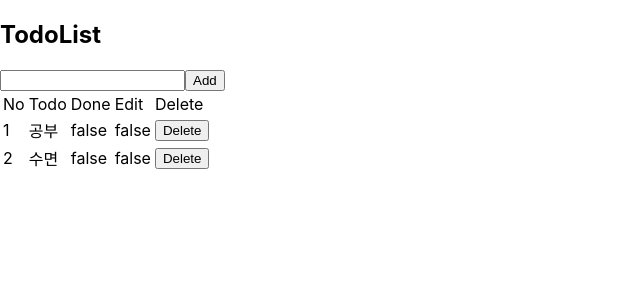
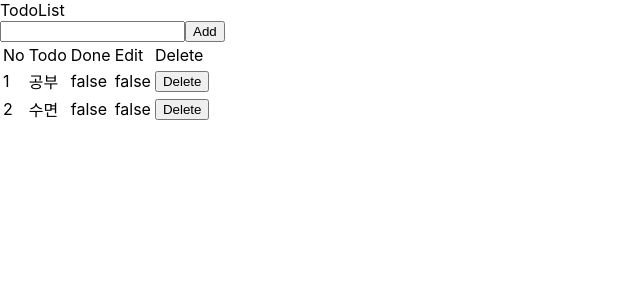
Before and after one commit to youngw77/ReactHook, a React (Create React App) app in the folder statehook/: page / in a window 1280 px wide. Shown: the top 300 px of the page, without its empty margins (0-640 px from the left). Built offline with nearby package versions, Linux system fonts and the light colour scheme.

Commit message:
components 분리

```diff
--- a/statehook/src/App.js
+++ b/statehook/src/App.js
@@ -44,6 +44,8 @@
 
 
 import { useState } from 'react';
+import Template from './components/Template';
+import TodoList from './components/TodoList';
 
 function App() {
   const [todo, setTodo] = useState([
@@ -61,8 +63,6 @@ function App() {
     },
   ]);
   const [input, setInput] = useState('');
-  const [todoText, setTodoText] = useState('');
-  // const [toggle, setToggle] = useState(todo.done);
 
   const handleInputChange = (e) => {
     setInput(e.target.value);
@@ -98,101 +98,13 @@ function App() {
   }
   }
 
-
-
-  const deleteList = (index) => {
-    const indexId = todo[index].id;
-    // fileter((todo) => (todo.id ! == todo[index].id)) 가 왜 안되는지
-    setTodo(todo.filter((todo) => (todo.id !== indexId)));
-  }
-
-  const doneToggle = (index) => {
-    if(todo[index].done){
-      setTodo(
-        todo.map((preState) => {
-          console.log(preState);
-          console.log(preState.id);
-          return (preState.id === index + 1) ? {...preState, done: false} : preState
-        })
-      )
-    } else{
-      setTodo(
-        todo.map((preState) => {
-          console.log(preState);
-          console.log(preState.id);
-          return (preState.id === index + 1) ? {...preState, done: true} : preState
-        })
-      )
-    }
-  }
-
-  const editToggle = (index) => {
-    if(todo[index].edit){
-      setTodo(
-        todo.map((preState) => {
-          console.log(preState);
-          console.log(preState.id);
-          return (preState.id === index + 1) ? {...preState, edit: false} : preState
-        })
-      )
-    } else{
-      setTodo(
-        todo.map((preState) => {
-          console.log(preState);
-          console.log(preState.id);
-          return (preState.id === index + 1) ? {...preState, edit: true} : preState
-        })
-      )
-    }
-  }
-
-  const handleInputTodoChange = (e) => {
-    setTodoText(e.target.value);
-  }
-
-  const handleTodoEnter = (e, index) => {
-    console.log(index);
-    if(e.keyCode === 13){
-      todo[index].todo = todoText;
-      todo[index].edit = false;
-    }
-    setTodoText('');
-  }
-
   return (
     <div>
-      <h2>TodoList</h2>
+    <Template />
       <input type="text" value={input} onChange={handleInputChange} onKeyDown={handleEnter}></input>
       <button onClick={handleUpload}>Add</button>
-         <table>
-          <thead>
-            <tr>
-              <td>No</td>
-              <td>Todo</td>
-              <td>Done</td>
-              <td>Edit</td>
-              <td>Delete</td>
-            </tr>
-          </thead>
-          <tbody>
-            {todo.map((todo, index) => {
-              return <tr key={index}>
-              <td>{todo.id}</td>
-              <td>{todo.edit ? <input value={todoText} onChange={handleInputTodoChange} onKeyDown={(event) =>handleTodoEnter(event, index)}></input> : todo.todo}</td>
-              <td
-              onClick={() => doneToggle(index)}
-              >{todo.done ? 'true' : 'false'}</td>
-              <td
-              onClick={() => {editToggle(index)}}
-              >{todo.edit ? 'true' : 'false'}</td>
-              <td><button
-              onClick={() => deleteList(index)}
-              >Delete</button></td>
-            </tr>
-            })}
-          </tbody>
-        </table>
-    </div>
+      <TodoList />
+      </div>
   );
 }
 
--- /dev/null
+++ b/statehook/src/components/Template.js
@@ -0,0 +1,9 @@
+import React from 'react';
+
+const Template = () => {
+    return (
+            <div>TodoList</div>
+    )
+}
+
+export default Template;
--- /dev/null
+++ b/statehook/src/components/TodoList.js
@@ -0,0 +1,112 @@
+import { useState } from 'react';
+
+const TodoList = () => {
+    const [todoText, setTodoText] = useState('');
+    const [todo, setTodo] = useState([
+        {
+          id:1,
+          todo:'공부',
+          done: false,
+          edit: false,
+        },
+        {
+          id:2,
+          todo:'수면',
+          done: false,
+          edit: false,
+        },
+      ]);
+
+      const deleteList = (index) => {
+        const indexId = todo[index].id;
+        // fileter((todo) => (todo.id ! == todo[index].id)) 가 왜 안되는지
+        setTodo(todo.filter((todo) => (todo.id !== indexId)));
+      }
+
+      const doneToggle = (index) => {
+        if(todo[index].done){
+          setTodo(
+            todo.map((preState) => {
+              console.log(preState);
+              console.log(preState.id);
+              return (preState.id === index + 1) ? {...preState, done: false} : preState
+            })
+          )
+        } else{
+          setTodo(
+            todo.map((preState) => {
+              console.log(preState);
+              console.log(preState.id);
+              return (preState.id === index + 1) ? {...preState, done: true} : preState
+            })
+          )
+        }
+      }
+
+      const editToggle = (index) => {
+        if(todo[index].edit){
+          setTodo(
+            todo.map((preState) => {
+              console.log(preState);
+              console.log(preState.id);
+              return (preState.id === index + 1) ? {...preState, edit: false} : preState
+            })
+          )
+        } else{
+          setTodo(
+            todo.map((preState) => {
+              console.log(preState);
+              console.log(preState.id);
+              return (preState.id === index + 1) ? {...preState, edit: true} : preState
+            })
+          )
+        }
+      }
+
+      const handleInputTodoChange = (e) => {
+        setTodoText(e.target.value);
+      }
+
+      const handleTodoEnter = (e, index) => {
+        console.log(index);
+        if(e.keyCode === 13){
+          todo[index].todo = todoText;
+          todo[index].edit = false;
+        }
+        setTodoText('');
+      }
+
+
+    return (
+        <table>
+          <thead>
+            <tr>
+              <td>No</td>
+              <td>Todo</td>
+              <td>Done</td>
+              <td>Edit</td>
+              <td>Delete</td>
+            </tr>
+          </thead>
+          <tbody>
+            {todo.map((todo, index) => {
+              return <tr key={index}>
+              <td>{todo.id}</td>
+              <td>{todo.edit ? <input value={todoText} onChange={handleInputTodoChange} onKeyDown={(event) =>handleTodoEnter(event, index)}></input> : todo.todo}</td>
+              <td
+              onClick={() => doneToggle(index)}
+              >{todo.done ? 'true' : 'false'}</td>
+              <td
+              onClick={() => {editToggle(index)}}
+              >{todo.edit ? 'true' : 'false'}</td>
+              <td><button
+              onClick={() => deleteList(index)}
+              >Delete</button></td>
+            </tr>
+            })}
+          </tbody>
+        </table>
+    );
+};
+
+export default TodoList;
```
Also changed, not shown: statehook/src/components/TodoDelete.js (added), statehook/src/components/TodoInsert.js (added).
